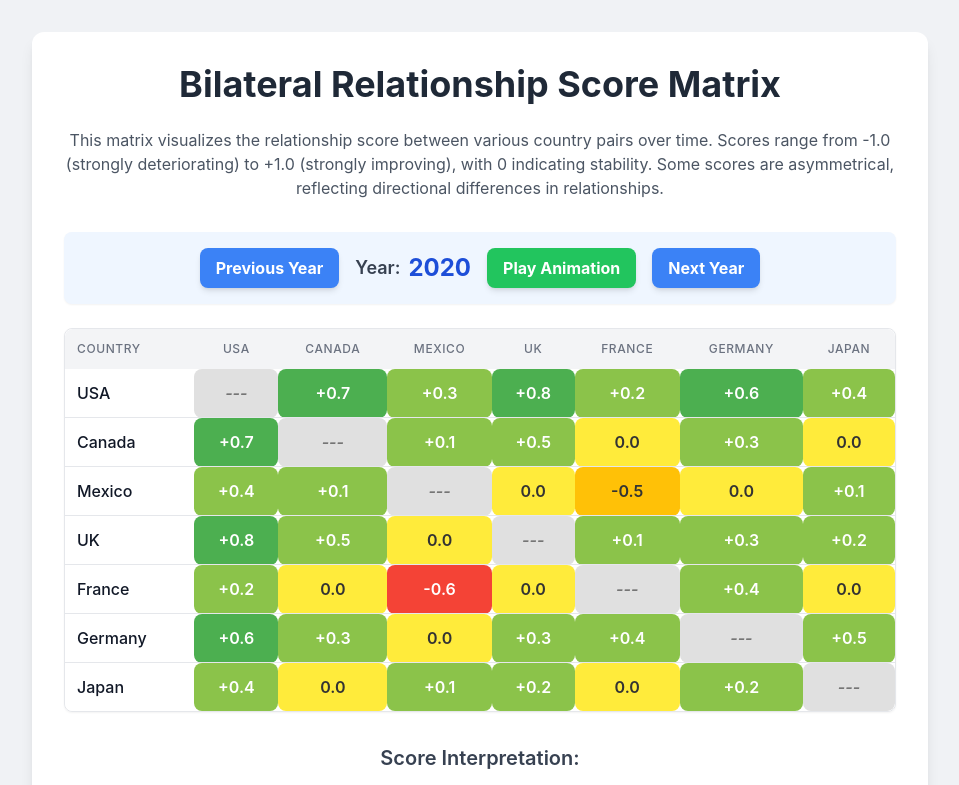
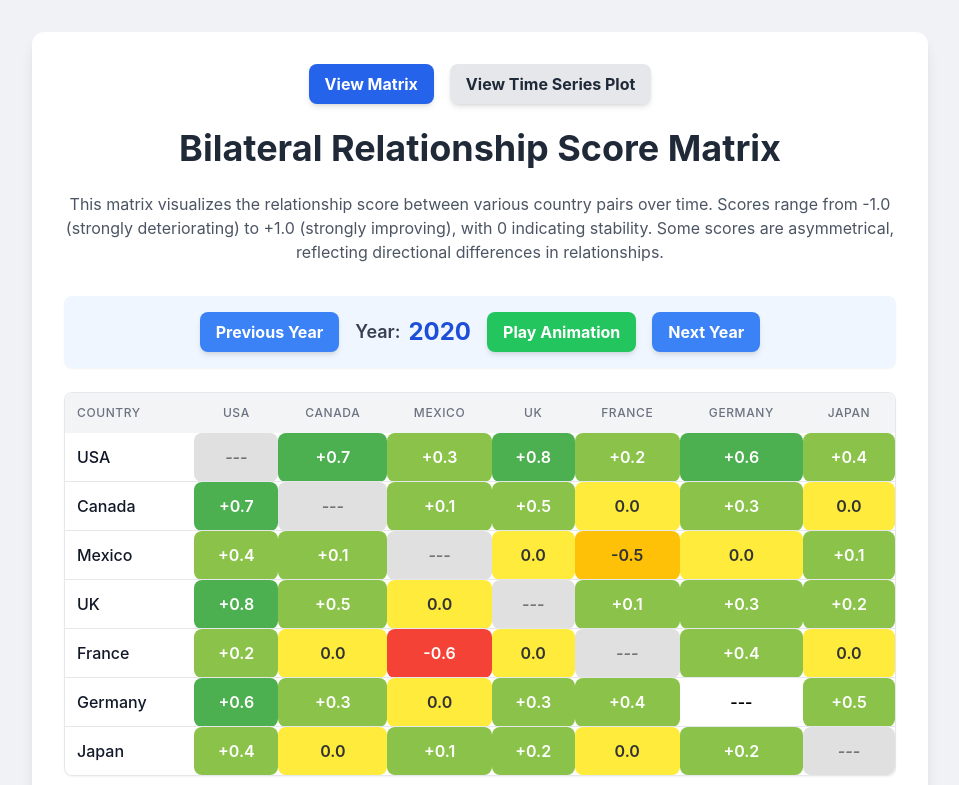
Before and after one commit to dey-arindam/bilateral-relationship-matrix, a plain HTML site: page index.html in a window 1280 px wide. Shown: the top 785 px of the page, without its empty margins (160-1119 px from the left). Drawn offline with nearby package versions, Linux system fonts and the light colour scheme.

Commit message:
Update index.html

```diff
--- a/index.html
+++ b/index.html
@@ -108,6 +108,16 @@
 </head>
 <body class="p-4 sm:p-8">
     <div class="max-w-4xl mx-auto bg-white rounded-xl shadow-lg p-6 sm:p-8">
+        <!-- Navigation Buttons -->
+        <div class="flex justify-center gap-4 mb-6">
+            <span class="bg-blue-600 text-white font-bold py-2 px-4 rounded-lg shadow-md">
+                View Matrix
+            </span>
+            <a href="timeseries_plot.html" class="bg-gray-200 hover:bg-gray-300 text-gray-800 font-bold py-2 px-4 rounded-lg shadow-md transition duration-300 ease-in-out transform hover:scale-105">
+                View Time Series Plot
+            </a>
+        </div>
+
         <h1 class="text-3xl sm:text-4xl font-bold text-gray-800 mb-6 text-center">Bilateral Relationship Score Matrix</h1>
         <p class="text-gray-600 mb-8 text-center text-sm sm:text-base">
             This matrix visualizes the relationship score between various country pairs over time.
@@ -205,7 +215,7 @@
                         <td class="score-cell" data-target-country="Mexico"></td>
                         <td class="score-cell" data-target-country="UK"></td>
                         <td class="score-cell" data-target-country="France"></td>
-                        <td class="score-cell score-na" data-target-country="Germany">---</td>
+                        <td class="score-cell" data-target-country="Germany">---</td>
                         <td class="score-cell" data-target-country="Japan"></td>
                     </tr>
                     <tr data-country="Japan">
```
